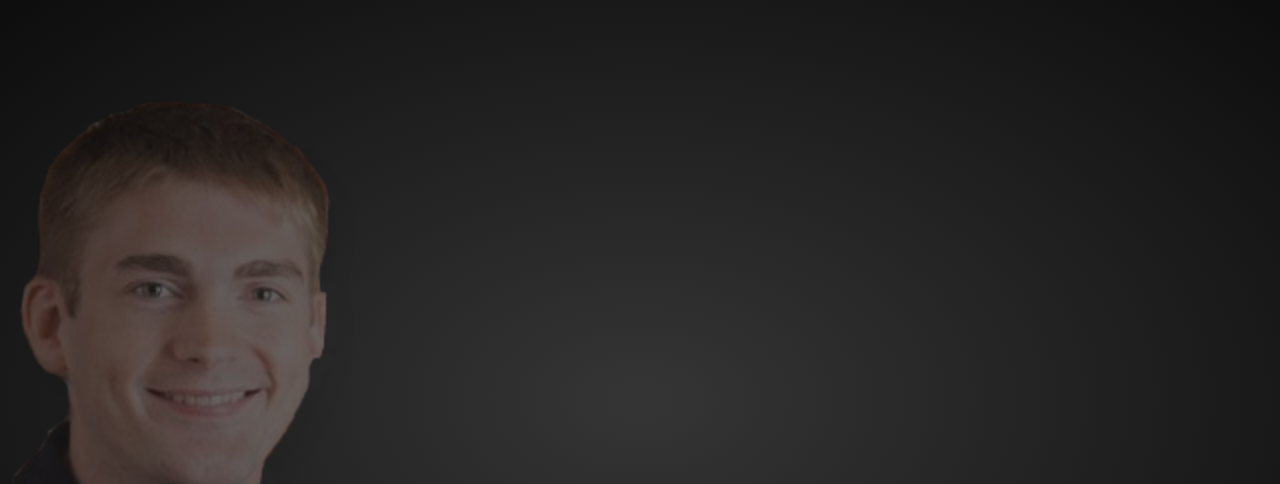
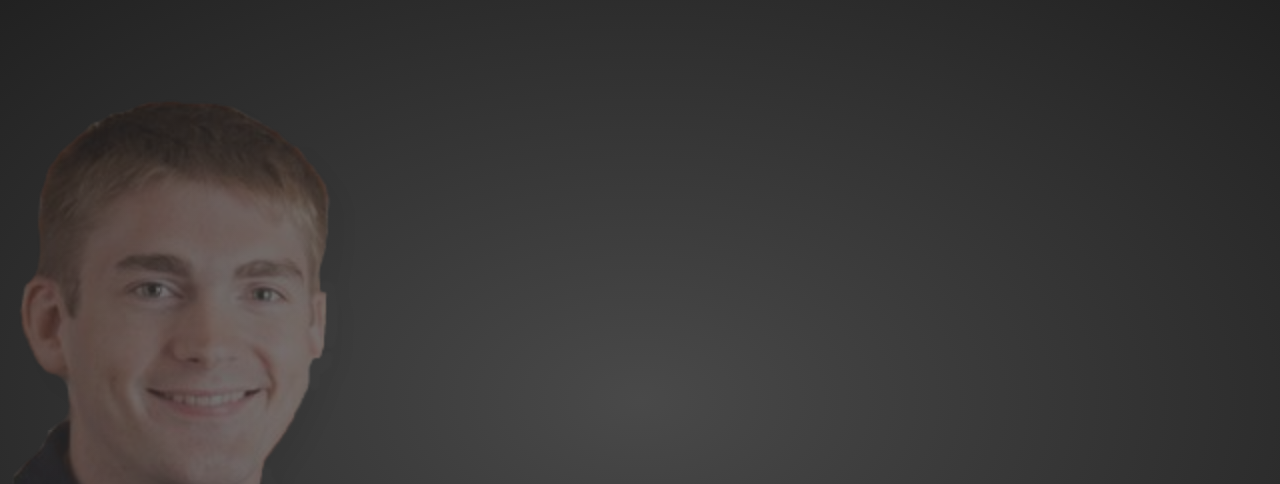
Before and after one commit to NathanielWroblewski/nathanielwroblewski_v0, a plain HTML site: page index.html in a window 1280 px wide. Shown: the top 484 px of the page. Drawn offline with nearby package versions, Linux system fonts and the light colour scheme; a web font is replaced by a local one.

Commit message:
changed bg color

```diff
--- a/app.css
+++ b/app.css
@@ -51,13 +51,13 @@ body {
     font-family: 'PT Sans', sans-serif;
     min-height: 740px;
 
-    background: rgb(33, 33, 33);
-    background: -webkit-gradient(radial, 50% 50%, 0, 50% 50%, 500, from(rgb(53, 53, 53)), to(rgb(13, 13, 13)));
-    background: -webkit-radial-gradient(rgb(53, 53, 53), rgb(13, 13, 13));
-    background:    -moz-radial-gradient(rgb(53, 53, 53), rgb(13, 13, 13));
-    background:     -ms-radial-gradient(rgb(53, 53, 53), rgb(13, 13, 13));
-    background:      -o-radial-gradient(rgb(53, 53, 53), rgb(13, 13, 13));
-    background:         radial-gradient(rgb(53, 53, 53), rgb(13, 13, 13));
+    background: rgb(53, 53, 53);
+    background: -webkit-gradient(radial, 50% 50%, 0, 50% 50%, 500, from(rgb(73, 73, 73)), to(rgb(33, 33, 33)));
+    background: -webkit-radial-gradient(rgb(73, 73, 73), rgb(33, 33, 33));
+    background:    -moz-radial-gradient(rgb(73, 73, 73), rgb(33, 33, 33));
+    background:     -ms-radial-gradient(rgb(73, 73, 73), rgb(33, 33, 33));
+    background:      -o-radial-gradient(rgb(73, 73, 73), rgb(33, 33, 33));
+    background:         radial-gradient(rgb(73, 73, 73), rgb(33, 33, 33));
 }
 
 /* ################### Link Style ###################### */
```
